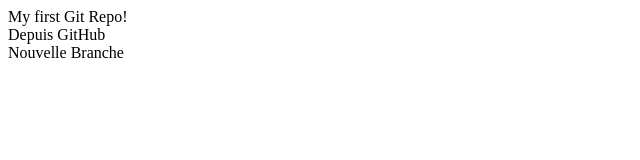
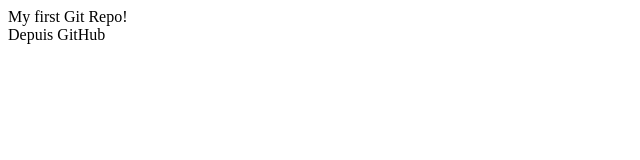
Before and after one commit to superjojo55/Super-Jojo-Premier, a plain HTML site: page index.html in a window 1280 px wide. Shown: the whole page, without its empty margins (0-640 px from the left). Drawn offline with Linux system fonts and the light colour scheme.

Commit message:
Update index.html

```diff
--- a/index.html
+++ b/index.html
@@ -10,7 +10,6 @@
 
     <div>My first Git Repo!</div>
     <div>Depuis GitHub</div>
-    <div>Nouvelle Branche</div>
 
 </body>
 </html>
```
